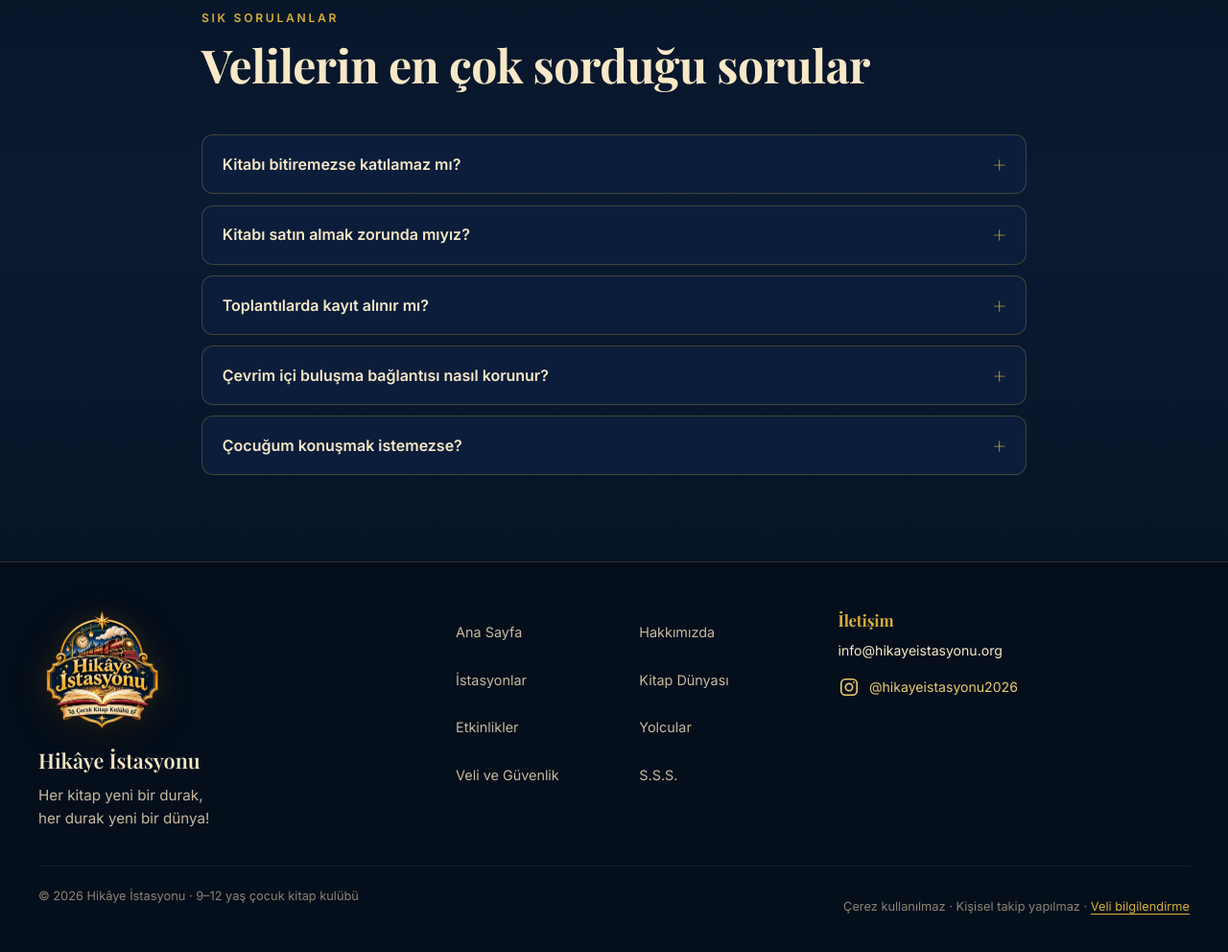
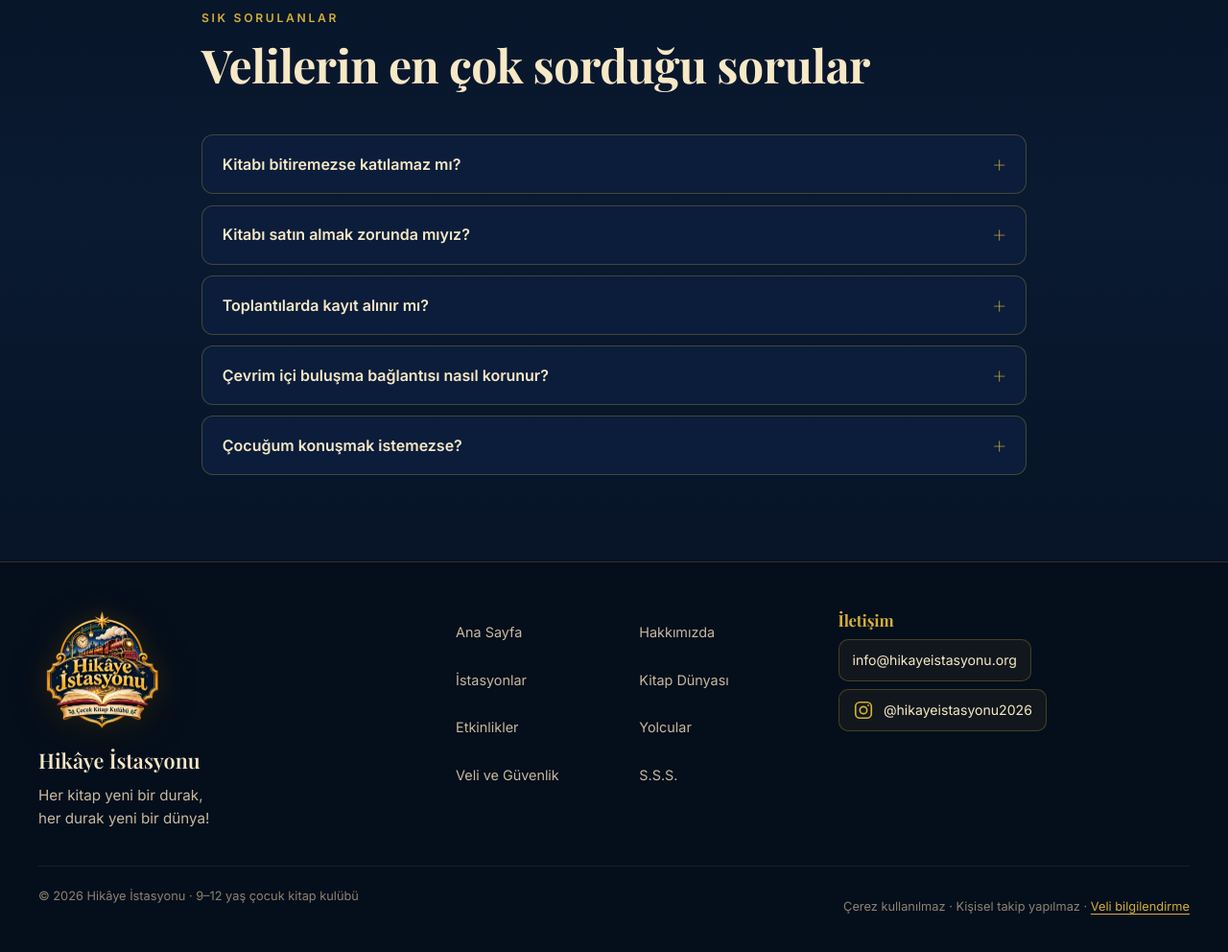
Before and after one commit to ahmetyolds-hue/hikaye-istasyonu, a plain HTML site: page index.html in a window 1280 px wide. Shown: the part 6918-7910 px from the top of the page at 96% size. Drawn offline with Linux system fonts and the light colour scheme.

Commit message:
style: iletisim baglantilari

```diff
--- a/assets/stil.css
+++ b/assets/stil.css
@@ -624,11 +624,11 @@ a[aria-disabled="true"]{pointer-events:none;opacity:.75}
 .belge-link{text-decoration:underline;text-underline-offset:.2em}
 .alt-iletisim h2{font-size:1.05rem;color:var(--altin);margin-bottom:.6rem}
 .alt-iletisim p{font-size:.88rem;color:var(--metin-soluk);margin-bottom:.3rem}
-.alt-iletisim .iletisim-posta{color:var(--krem);overflow-wrap:anywhere;text-decoration:none}
-.alt-iletisim .iletisim-posta:hover{text-decoration:underline;color:var(--altin-acik)}
-.alt-iletisim .iletisim-instagram{display:inline-flex;align-items:center;gap:.65rem;min-height:44px;color:var(--altin-acik);text-decoration:none;font-size:.88rem;max-width:100%;overflow-wrap:anywhere}
-.alt-iletisim .iletisim-instagram svg{flex:none}
-.alt-iletisim .iletisim-instagram:hover{color:var(--krem)}
+.alt-iletisim .iletisim-aciklama{font-size:.85rem;color:rgba(247,232,198,.68);margin-bottom:12px}
+.alt-iletisim .iletisim-posta,.alt-iletisim .iletisim-instagram{display:flex;align-items:center;gap:.65rem;width:fit-content;max-width:100%;min-height:44px;padding:8px 14px;border:1px solid rgba(212,175,55,.28);border-radius:10px;background:rgba(212,175,55,.06);color:var(--krem);font-size:.88rem;text-decoration:none;overflow-wrap:anywhere;transition:border-color .2s ease,color .2s ease}
+.alt-iletisim .iletisim-posta{margin-bottom:8px}
+.alt-iletisim .iletisim-posta svg,.alt-iletisim .iletisim-instagram svg{flex:none;color:#D4AF37}
+.alt-iletisim .iletisim-posta:hover,.alt-iletisim .iletisim-instagram:hover{border-color:#D4AF37;color:#F7E8C6}
 .alt-iletisim .bos span{color:#8C8272;font-style:italic}
 .alt-alt{
   margin-top:2.4rem;padding-top:1.2rem;
```
